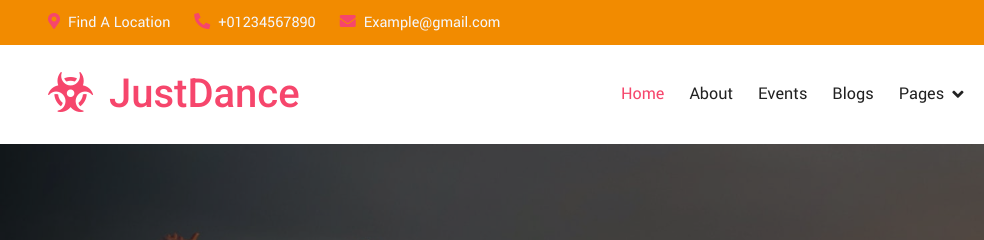
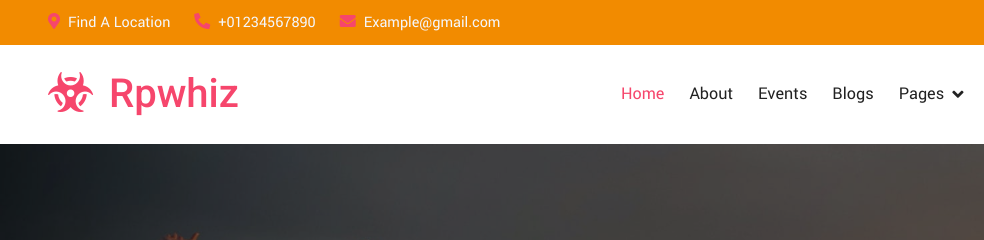
Before and after one commit to raushankumar620/Rpwhiz, a plain HTML site: page index.html in a window 1280 px wide. Shown: the top 240 px of the page, 0-984 px from the left. Drawn offline with nearby package versions, Linux system fonts and the light colour scheme; files that its build step writes are made by us from their sources.

Commit message:
first commit

```diff
--- a/index.html
+++ b/index.html
@@ -76,7 +76,7 @@
         <div class="container-fluid position-relative p-0">
             <nav class="navbar navbar-expand-lg navbar-light bg-white px-4 px-lg-5 py-3 py-lg-0">
                 <a href="#" class="navbar-brand p-0">
-                    <h1 class="text-primary m-0"><i class="fas fa-biohazard me-3"></i>JustDance</h1>
+                    <h1 class="text-primary m-0"><i class="fas fa-biohazard me-3"></i>Rpwhiz</h1>
                     <!-- <img src="img/logo.png" alt="Logo"> -->
                 </a>
                 <button class="navbar-toggler" type="button" data-bs-toggle="collapse" data-bs-target="#navbarCollapse">
```
